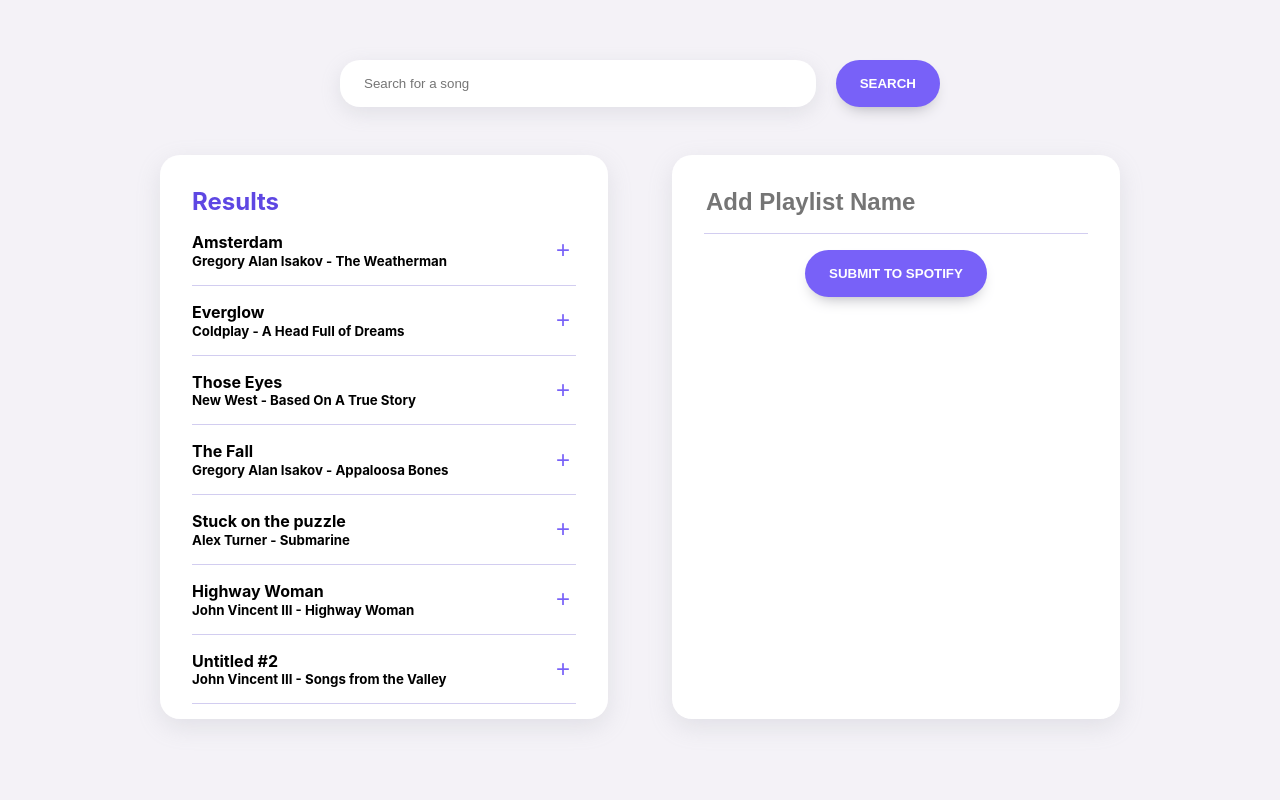
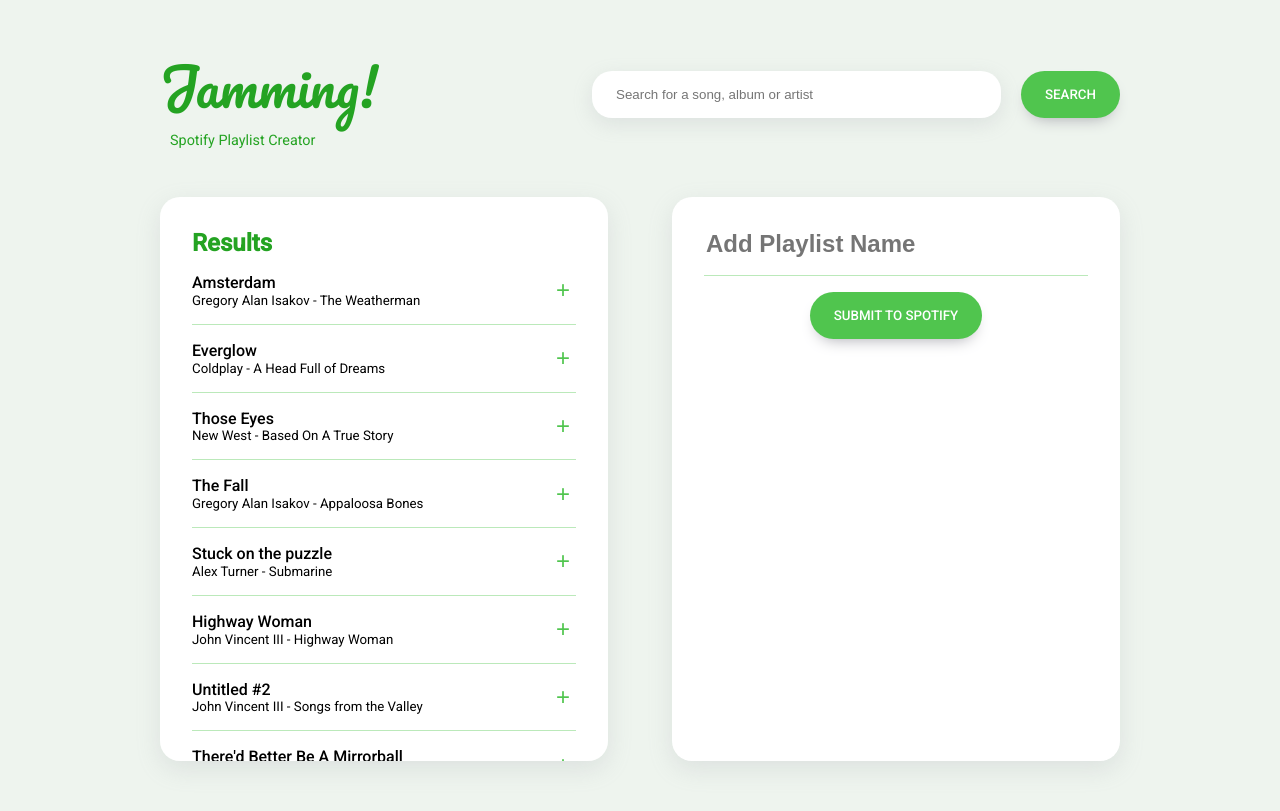
Before and after one commit to cvsluis/jamming, a React (Create React App) app: page / in a window 1280 px wide. Built offline with nearby package versions, Linux system fonts and the light colour scheme.

Commit message:
fix: update colors, add title

```diff
--- a/src/App.jsx
+++ b/src/App.jsx
@@ -82,6 +82,10 @@ function App() {
   return (
     <div className="App">
       <header className="App-header">
+        <div className='logo'>
+          <h1>Jamming!</h1>
+          <p>Spotify Playlist Creator</p>
+        </div>
         <SearchBar />
       </header>
       <main>
--- a/src/App.scss
+++ b/src/App.scss
@@ -1,21 +1,45 @@
 @import './styles/theme.scss';
+@import url('https://fonts.googleapis.com/css2?family=Pacifico&family=Roboto:wght@400;500&display=swap');
+
+body, html {
+  font-family: Roboto;
+  font-weight: 400;
+}
 
 .App {
   background-color: $lightest;
-  height: 100vh;
+  min-height: 100vh;
   display: flex;
   flex-direction: column;
   gap: 3rem;
 }
 
 .App-header {
-  padding-top: 60px;
+  width: 75%;
+  margin: 0 auto;
+  padding-top: 40px;
+  font-size: calc(10px + 2vmin);
+  color: white;
   display: flex;
   flex-direction: row;
   align-items: center;
-  justify-content: center;
-  font-size: calc(10px + 2vmin);
-  color: white;
+  justify-content: space-between;
+  gap: 50px;
+}
+
+.logo p {
+  font-size: 0.9rem;
+  font-family: Roboto;
+  color: $darker;
+  margin: 0;
+  margin-left: 10px;
+}
+
+.App-header h1 {
+  margin: 0;
+  color: $darker;
+  font-family: Pacifico;
+  font-weight: 400;
 }
 
 main {
@@ -24,4 +48,5 @@ main {
   display: flex;
   flex-direction: row;
   justify-content: space-between;
+  padding-bottom: 50px;
 }
--- a/src/components/SearchBar.jsx
+++ b/src/components/SearchBar.jsx
@@ -5,7 +5,7 @@ import Button from './Button';
 const SearchBar = () => {
   return (
     <form className='search-bar'>
-      <input type="text" name="search-bar" id="search-bar" placeholder='Search for a song' className='search-input'></input>
+      <input type="text" name="search-bar" id="search-bar" placeholder='Search for a song, album or artist' className='search-input'></input>
       <Button>SEARCH</Button>
     </form>
   );
--- a/src/styles/Button.scss
+++ b/src/styles/Button.scss
@@ -3,7 +3,8 @@
 .submit {
   margin: 0 auto;
   padding: 1rem 1.5rem;
-  font-weight: bold;
+  font-weight: 500;
+  font-family: Roboto;
   text-transform: uppercase;
   background: $dark;
   color: #FFFFFF;
--- a/src/styles/SearchBar.scss
+++ b/src/styles/SearchBar.scss
@@ -3,7 +3,7 @@
 .search-bar, form {
   display: flex;
   gap: 20px;
-  width: 600px;
+  width: 55%;
 }
 
 .search-bar input {
--- a/src/styles/Track.scss
+++ b/src/styles/Track.scss
@@ -23,6 +23,14 @@
   margin: 0;
 }
 
+h4 {
+  font-weight: 500;
+}
+
+h5 {
+  font-weight: 400;
+}
+
 hr {
   border: none;
   width: 100%;
--- a/src/styles/theme.scss
+++ b/src/styles/theme.scss
@@ -1,6 +1,5 @@
-$darkest: #3b3078;
-$darker: #5e47e3;
-$dark: #7861f8;
-$mid: #c5bdf5;
-$light: #d2cdf0;
-$lightest: #f4f2f7;
+$darker: #24a322;
+$dark: #50c54e;
+$mid: #91ef8f;
+$light: #bbe9ba;
+$lightest: #eef4ee;
```
